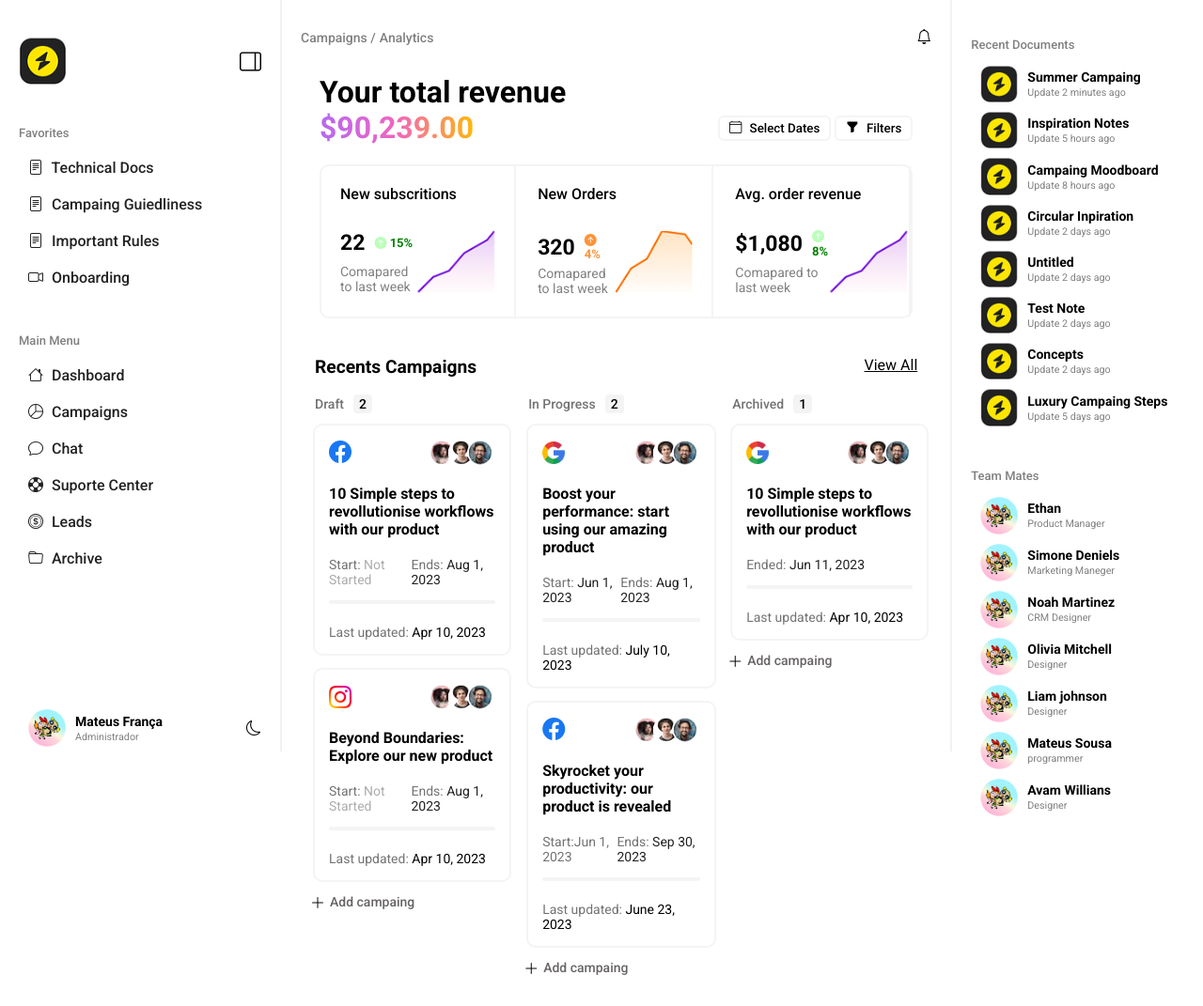
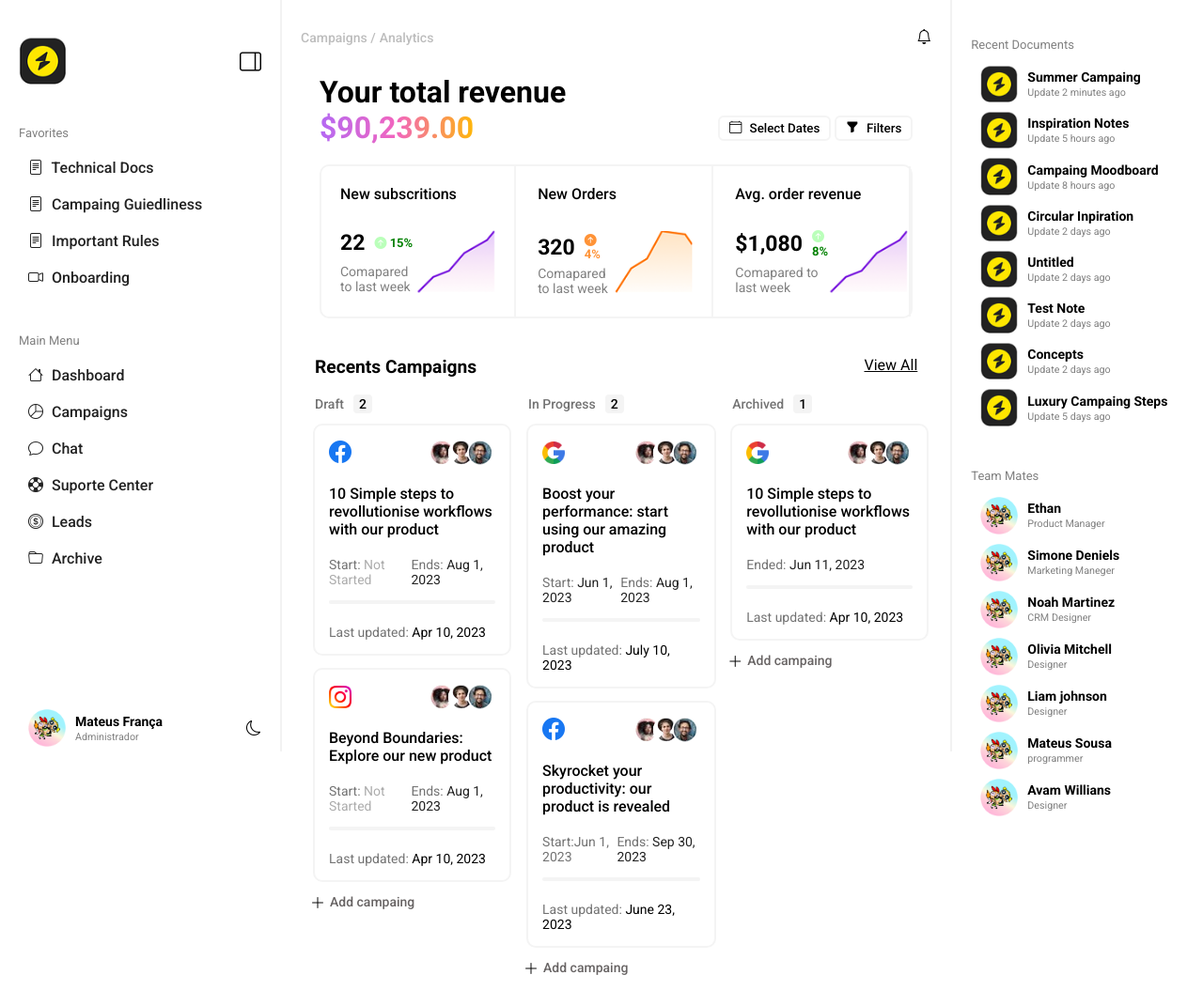
Before and after one commit to mateusfj/dashb, a PHP site: page /home.php in a window 1280 px wide. Shown: the whole page at 94% size. Run offline with PHP 8.4, Linux system fonts and the light colour scheme.

Commit message:
ajustes nas fontes

```diff
--- a/assets/css/style.css
+++ b/assets/css/style.css
@@ -49,7 +49,7 @@ border-bottom: 2px solid #f2f2f2;}
 .menu-lateral .logo-icon i{font-size: 23px;cursor: pointer;}
 .menu-lateral .nav-bar{
 }
-.p-style{font-weight: 500;color: gray;font-size: 13px;margin: 40px 0 10px;}
+.p-style{font-weight: 400;color: gray;font-size: 13px;margin: 40px 0 10px;}
 .menu-lateral .nav-bar ul{}
 .menu-lateral .nav-bar ul li{list-style: none;font-weight: 500;}
 .menu-lateral .nav-bar ul li a{text-decoration: none;display: inline-block;color: #222222;width: 100%;padding: 10px;}
@@ -73,7 +73,7 @@ border-bottom: 2px solid #f2f2f2;}
 .centro{height: 100%;width: 100%;margin-left: 300px;}
 .centro .cabecalho{align-items: center;padding: 30px 20px;display: flex;justify-content: space-between;}
 .centro .cabecalho .links{}
-.centro .cabecalho .links a{text-decoration: none;color: gray;font-size: 14px;font-weight: 500;}
+.centro .cabecalho .links a{text-decoration: none;font-size: 14px;font-weight: 500;color: #BDBDBD;}
 .centro .cabecalho .links a:active{color: black;}
 .centro .cabecalho .procurar{}
 .centro .grafico{padding: 0 40px;}
@@ -117,7 +117,7 @@ border-bottom: 2px solid #f2f2f2;}
 .centro .campanhas .box-campanha .boxes .i-img i{font-size: 24px;color: #1877F2;}
 .centro .campanhas .box-campanha .boxes .i-img .perfil-icon{}
 .centro .campanhas .box-campanha .boxes .i-img .plataforma-icon{width: 24px;}
-.centro .campanhas .box-campanha .boxes h3{font-size: 1rem;}
+.centro .campanhas .box-campanha .boxes h3{font-size: 1rem;font-weight: 500;}
 .centro .campanhas .box-campanha .boxes .progresso{display: flex;justify-content: space-between;position: relative;padding: 20px 0 40px;}
 
 .centro .campanhas .box-campanha .boxes span{color: #737373;}
```
